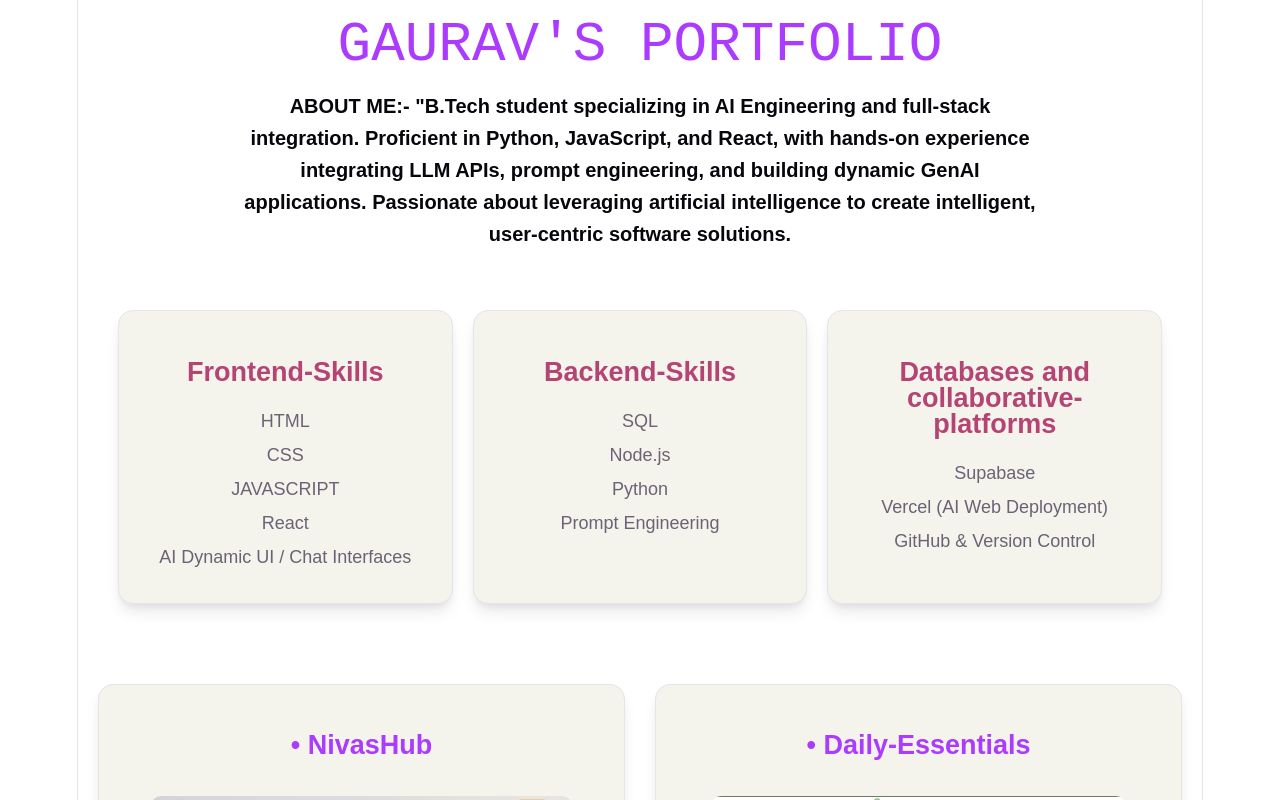
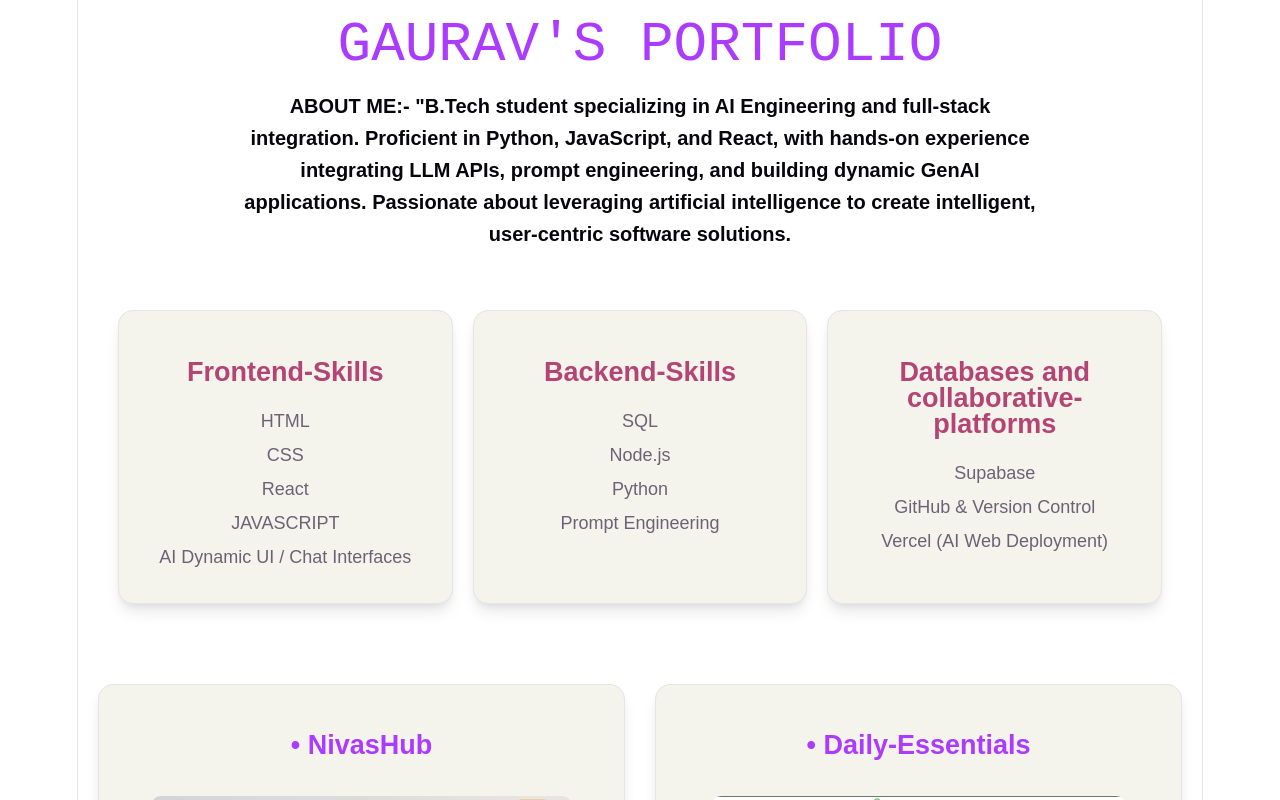
Before and after one commit to Gaurav-00001/Portfolio, a React (Vite) app: page / in a window 1280 px wide. Shown: the top 800 px of the page. Built offline with nearby package versions, Linux system fonts and the light colour scheme.

Commit message:
Update App.jsx

```diff
--- a/src/App.jsx
+++ b/src/App.jsx
@@ -21,8 +21,8 @@ import Genaiimg from './assets/image2.png';
     <ul>
       <li>HTML</li>
       <li>CSS</li>
-      <li>JAVASCRIPT</li>
       <li>React</li>
+     <li>JAVASCRIPT</li>
      <li>AI Dynamic UI / Chat Interfaces</li>
     </ul>
   </div>
@@ -43,8 +43,8 @@ import Genaiimg from './assets/image2.png';
     <h2 id='Database'>Databases and collaborative-platforms</h2>
     <ul>
       <li>Supabase</li>
-      <li>Vercel (AI Web Deployment)</li>
       <li>GitHub & Version Control</li>
+     <li>Vercel (AI Web Deployment)</li>
     </ul>
   </div>
   </div>
```
